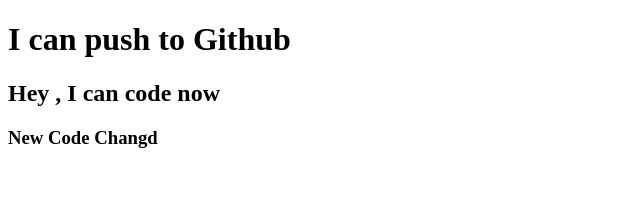
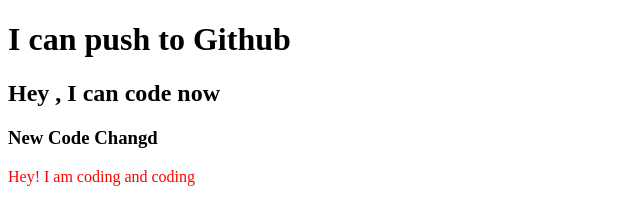
Before and after one commit to KhairuzzamanHridoy97/my-second-repo, a plain HTML site: page index.html in a window 1280 px wide. Shown: the whole page, without its empty margins (0-640 px from the left). Drawn offline with Linux system fonts and the light colour scheme.

Commit message:
styles added

```diff
--- a/index.html
+++ b/index.html
@@ -5,10 +5,12 @@
     <meta http-equiv="X-UA-Compatible" content="IE=edge">
     <meta name="viewport" content="width=device-width, initial-scale=1.0">
     <title>My second Github Ripo</title>
+    <link rel="stylesheet" href="style.css">
 </head>
 <body>
     <h1>I can push to Github</h1>
     <h2>Hey , I can code now</h2>
     <h3>New Code Changd</h3>
+    <p>Hey! I am coding and coding</p>
 </body>
 </html>
--- /dev/null
+++ b/style.css
@@ -0,0 +1,3 @@
+p{
+    color: red;
+}
```
